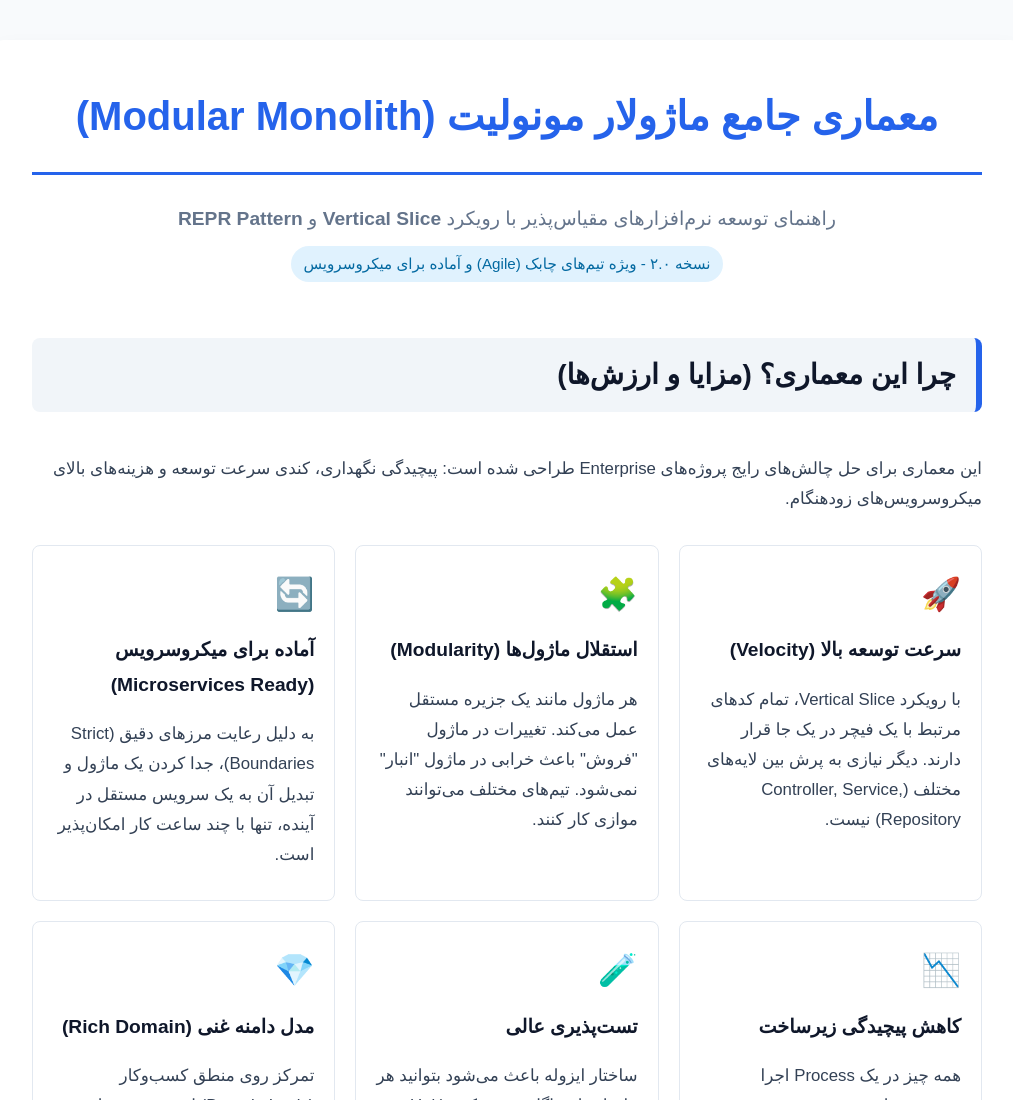
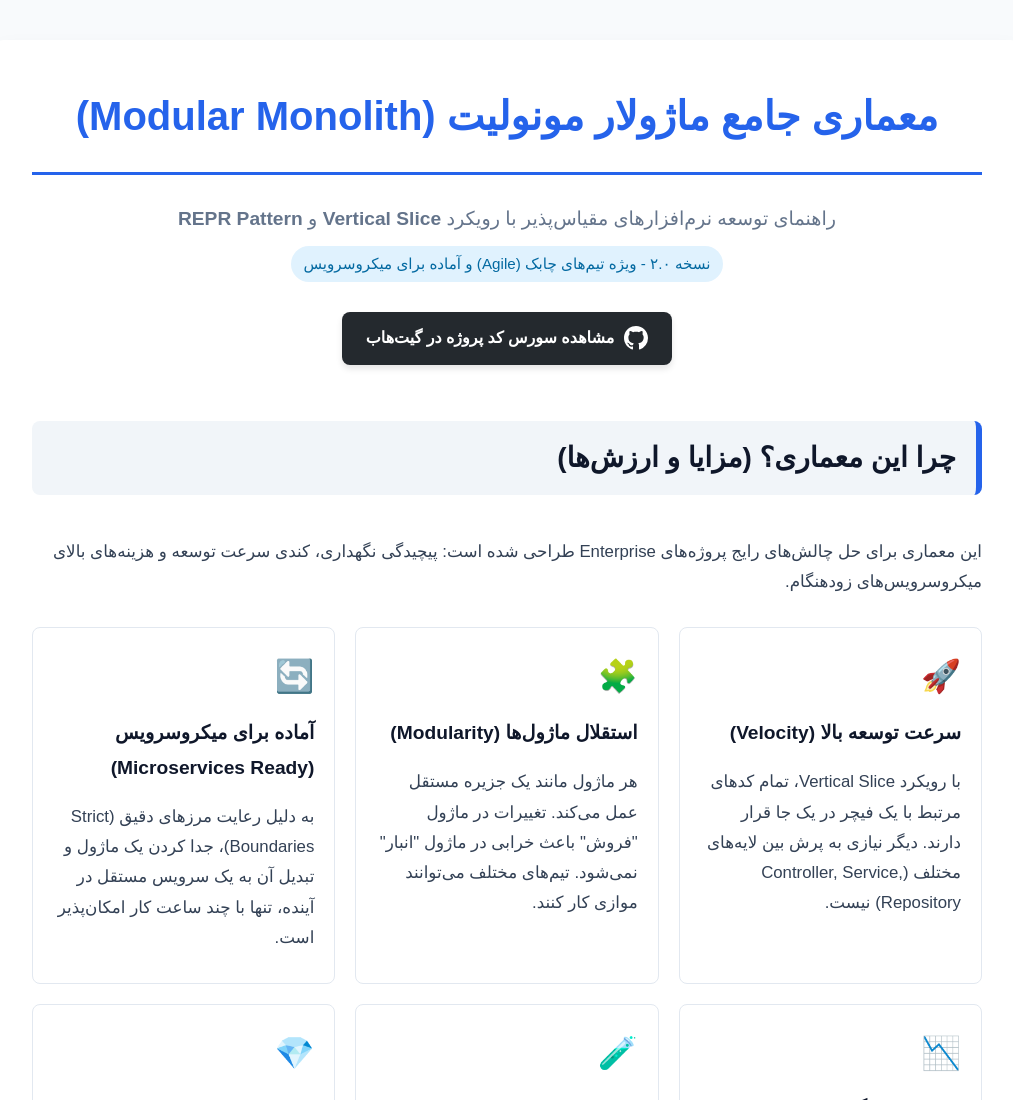
Before and after one commit to hampadco/Modular-Monolith, a plain HTML site: page index.html in a window 1280 px wide. Shown: the top 1100 px of the page, without its empty margins (133-1146 px from the left). Drawn offline with Linux system fonts and the light colour scheme; a small style sheet from the web is missing.

Commit message:
Add GitHub button to index.html and create README.md for project documentation

```diff
--- a/index.html
+++ b/index.html
@@ -208,16 +208,47 @@
             background: #e2e8f0;
             margin: 50px 0;
         }
+
+        .github-btn {
+            display: inline-flex;
+            align-items: center;
+            justify-content: center;
+            gap: 10px;
+            background-color: #24292e;
+            color: #fff;
+            padding: 12px 24px;
+            border-radius: 8px;
+            text-decoration: none;
+            font-weight: bold;
+            transition: all 0.2s ease;
+            margin-top: 10px;
+            box-shadow: 0 4px 6px rgba(0,0,0,0.1);
+        }
+
+        .github-btn:hover {
+            background-color: #000;
+            transform: translateY(-2px);
+            box-shadow: 0 6px 8px rgba(0,0,0,0.15);
+        }
     </style>
 </head>
 <body>
 
 <div class="container">
     <h1>معماری جامع ماژولار مونولیت (Modular Monolith)</h1>
-    <p style="text-align: center; font-size: 1.2rem; color: #64748b; margin-bottom: 40px;">
+    <p style="text-align: center; font-size: 1.2rem; color: #64748b; margin-bottom: 20px;">
         راهنمای توسعه نرم‌افزارهای مقیاس‌پذیر با رویکرد <strong>Vertical Slice</strong> و <strong>REPR Pattern</strong><br>
         <span style="font-size: 0.95rem; display: inline-block; margin-top: 10px; background: #e0f2fe; color: #0369a1; padding: 4px 12px; border-radius: 20px;">نسخه ۲.۰ - ویژه تیم‌های چابک (Agile) و آماده برای میکروسرویس</span>
     </p>
+
+    <div style="text-align: center; margin-bottom: 40px;">
+        <a href="https://github.com/hampadco/Modular-Monolith" target="_blank" class="github-btn">
+            <svg height="24" viewBox="0 0 16 16" version="1.1" width="24" aria-hidden="true" style="fill: white;">
+                <path fill-rule="evenodd" d="M8 0C3.58 0 0 3.58 0 8c0 3.54 2.29 6.53 5.47 7.59.4.07.55-.17.55-.38 0-.19-.01-.82-.01-1.49-2.01.37-2.53-.49-2.69-.94-.09-.23-.48-.94-.82-1.13-.28-.15-.68-.52-.01-.53.63-.01 1.08.58 1.23.82.72 1.21 1.87.87 2.33.66.07-.52.28-.87.51-1.07-1.78-.2-3.64-.89-3.64-3.95 0-.87.31-1.59.82-2.15-.08-.2-.36-1.02.08-2.12 0 0 .67-.21 2.2.82.64-.18 1.32-.27 2-.27.68 0 1.36.09 2 .27 1.53-1.04 2.2-.82 2.2-.82.44 1.1.16 1.92.08 2.12.51.56.82 1.27.82 2.15 0 3.07-1.87 3.75-3.65 3.95.29.25.54.73.54 1.48 0 1.07-.01 1.93-.01 2.2 0 .21.15.46.55.38A8.013 8.013 0 0016 8c0-4.42-3.58-8-8-8z"></path>
+            </svg>
+            مشاهده سورس کد پروژه در گیت‌هاب
+        </a>
+    </div>
 
     <h2>چرا این معماری؟ (مزایا و ارزش‌ها)</h2>
     <p>این معماری برای حل چالش‌های رایج پروژه‌های Enterprise طراحی شده است: پیچیدگی نگهداری، کندی سرعت توسعه و هزینه‌های بالای میکروسرویس‌های زودهنگام.</p>
```
Also changed, not shown: 1 other file.
